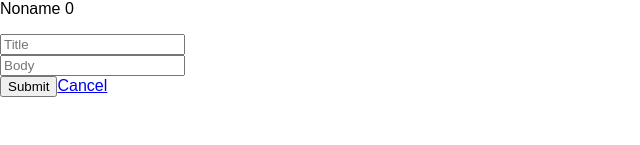
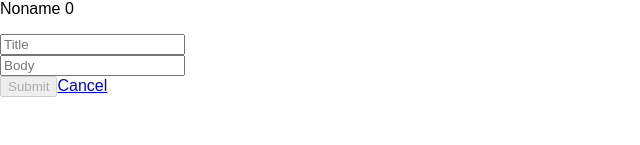
Before and after one commit to komura-c/react-redux-training, a React (Create React App) app: page /events/new in a window 1280 px wide. Shown: the part 155-300 px from the top of the page, without its empty margins (0-640 px from the left). Built offline with nearby package versions, Linux system fonts and the light colour scheme.

Commit message:
feat(EventNew): pristine, submittingを実装

```diff
--- a/src/components/events/EventsNew.tsx
+++ b/src/components/events/EventsNew.tsx
@@ -46,7 +46,7 @@ class EventsNew extends Component<Props & InjectedFormProps<{}, Props>> {
   }
 
   render() {
-    const { handleSubmit } = this.props
+    const { handleSubmit, pristine, submitting } = this.props
 
     return (
       <form onSubmit={handleSubmit(this.onSubmit)}>
@@ -65,7 +65,11 @@ class EventsNew extends Component<Props & InjectedFormProps<{}, Props>> {
           />
         </div>
         <div>
-          <input type="submit" value="Submit" disabled={false} />
+          <input
+            type="submit"
+            value="Submit"
+            disabled={pristine || submitting}
+          />
           <Link to="/">Cancel</Link>
         </div>
       </form>
```
Also changed, not shown: 1 other file (tests, documents, lock files or other folders).
